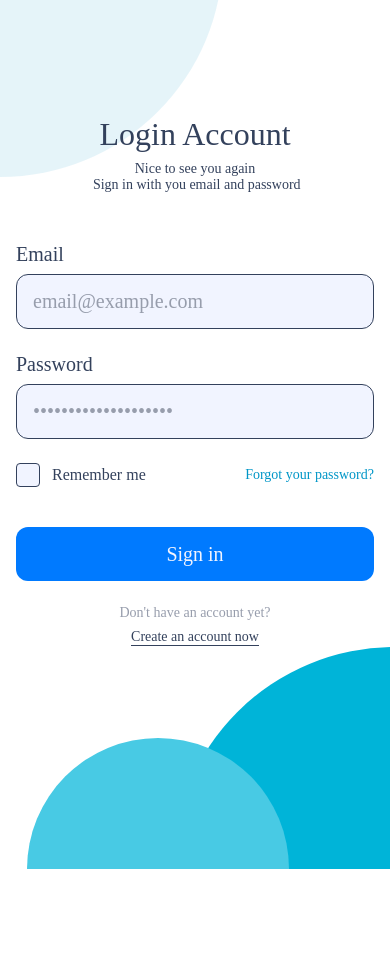
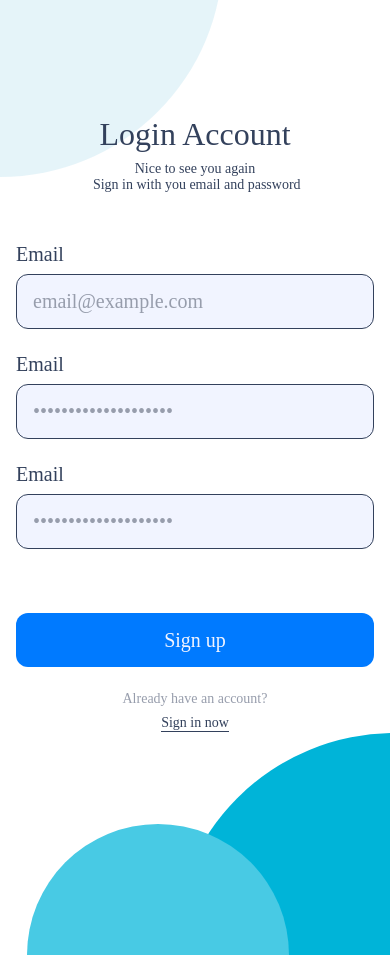
Before and after one commit to gabrielayresdev/Integration, a React Native app: screen /register in a window 390 px wide. Before the commit the page ends 869 px from the top, so only its background shows below. Built offline with nearby package versions, Linux system fonts and the light colour scheme.

Commit message:
feat: register validation with use-hook-form

```diff
--- a/App.tsx
+++ b/App.tsx
@@ -5,7 +5,7 @@ import Register from "./src/pages/Register/Register";
 export default function App() {
   return (
     <View>
-      <Login />
+      <Register />
     </View>
   );
 }
--- a/src/pages/Login/Login.tsx
+++ b/src/pages/Login/Login.tsx
@@ -16,7 +16,6 @@ import Checkbox from "../../components/Checkbox/Checkbox";
 import Button from "../../components/Button/Button";
 import TwoLineAnchor from "../../components/TwoLineAnchor/TwoLineAnchor";
 import { Controller, useForm } from "react-hook-form";
-import { Text } from "react-native";
 
 interface FormData {
   email: string;
@@ -24,8 +23,6 @@ interface FormData {
 }
 
 const Login = () => {
-  const [email, setEmail] = React.useState("");
-  const [password, setPassword] = React.useState("");
   const [remember, setRemember] = React.useState(false);
 
   const onSubmit = (data: FormData) => {
--- a/src/pages/Register/Register.tsx
+++ b/src/pages/Register/Register.tsx
@@ -14,11 +14,31 @@ import Input from "../../components/Input/Input";
 import Button from "../../components/Button/Button";
 import TwoLineAnchor from "../../components/TwoLineAnchor/TwoLineAnchor";
 import Svg, { Circle } from "react-native-svg";
+import { Controller, useForm } from "react-hook-form";
+
+interface FormData {
+  email: string;
+  password: string;
+  password2: string;
+}
 
 const Register = () => {
-  const [email, setEmail] = React.useState("");
-  const [password, setPassword] = React.useState("");
-  const [password2, setPassword2] = React.useState("");
+  const {
+    control,
+    handleSubmit,
+    formState: { errors },
+  } = useForm({
+    defaultValues: {
+      email: "",
+      password: "",
+      password2: "",
+    },
+  });
+
+  const onSubmit = (data: FormData) => {
+    console.log(data);
+  };
+
   return (
     <RegisterDiv>
       <CircleDetails
@@ -35,28 +55,68 @@ const Register = () => {
         <Paragraph> Sign in with you email and password</Paragraph>
       </Header>
       <Form>
+        <Controller
+          control={control}
+          render={({ field: { onChange, onBlur, value } }) => (
             <Input
-          value={email}
-          setValue={setEmail}
+              placeholder="email@example.com"
+              value={value}
+              onChangeText={onChange}
+              onBlur={onBlur}
               label="Email"
-          placeholder="email@example.com"
+              error={errors.email}
+              secureTextEntry
             />
+          )}
+          rules={{
+            required: "Email is required",
+            pattern: {
+              value:
+                /^[a-zA-Z0-9.!#$%&'*+/=?^_`{|}~-]+@[a-zA-Z0-9](?:[a-zA-Z0-9-]{0,61}[a-zA-Z0-9])?(?:\.[a-zA-Z0-9](?:[a-zA-Z0-9-]{0,61}[a-zA-Z0-9])?)*$/,
+              message: "Enter with a valid email",
+            },
+          }}
+          name="email"
+        />
+        <Controller
+          control={control}
+          render={({ field: { onChange, onBlur, value } }) => (
             <Input
-          value={password}
-          setValue={setPassword}
-          label="Password"
               placeholder="••••••••••••••••••••"
+              value={value}
+              onChangeText={onChange}
+              onBlur={onBlur}
+              label="Email"
+              error={errors.email}
+              secureTextEntry
             />
+          )}
+          rules={{
+            required: "Password is required",
+          }}
+          name="password"
+        />
+        <Controller
+          control={control}
+          render={({ field: { onChange, onBlur, value } }) => (
             <Input
-          value={password2}
-          setValue={setPassword2}
-          label="Password"
               placeholder="••••••••••••••••••••"
-          marginBottom="1.25rem"
+              value={value}
+              onChangeText={onChange}
+              onBlur={onBlur}
+              label="Email"
+              error={errors.email}
+              secureTextEntry
+            />
+          )}
+          rules={{
+            required: "Confirm your password",
+          }}
+          name="password2"
         />
 
         <ButtonsContainer>
-          <Button text="Sign in" onClick={() => {}} />
+          <Button text="Sign up" onClick={handleSubmit(onSubmit)} />
           <TwoLineAnchor
             firstLine="Already have an account?"
             secondLine="Sign in now"
```
Lines whose indentation alone changed are shown as unchanged.
